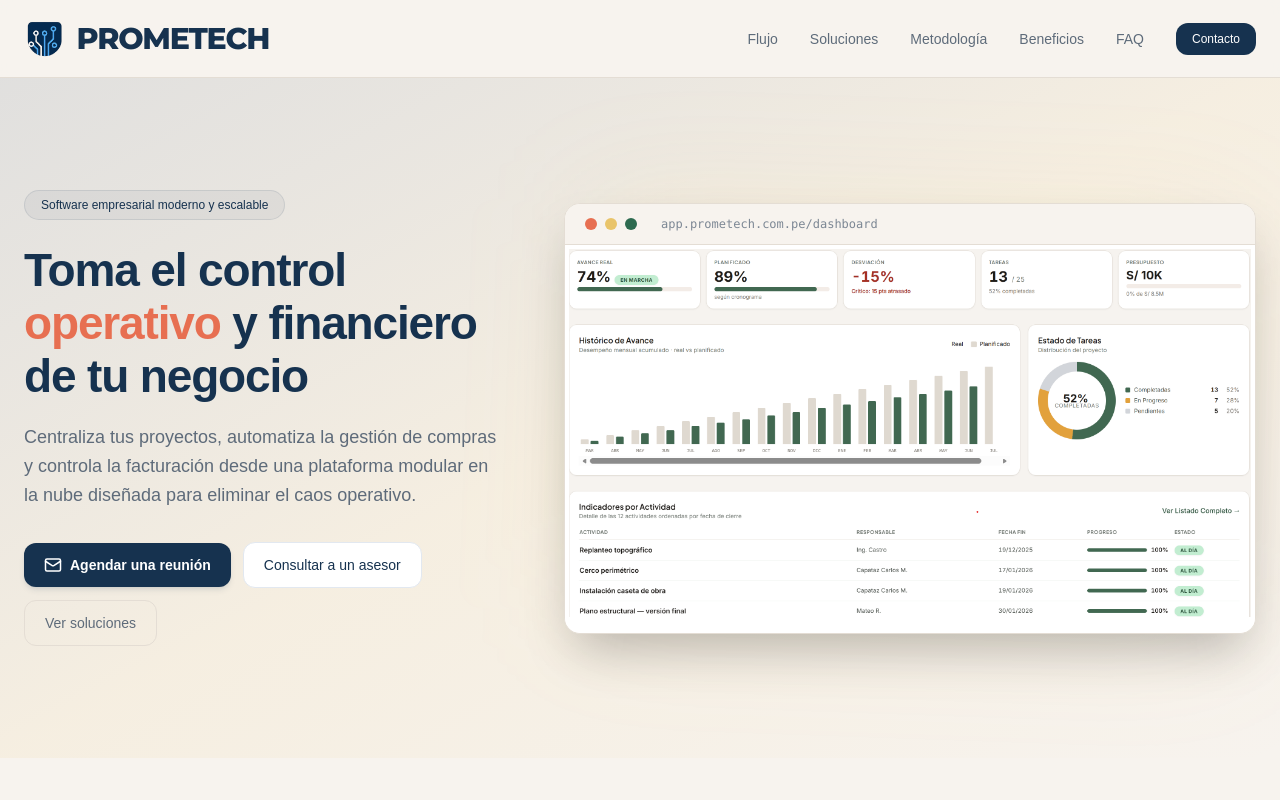
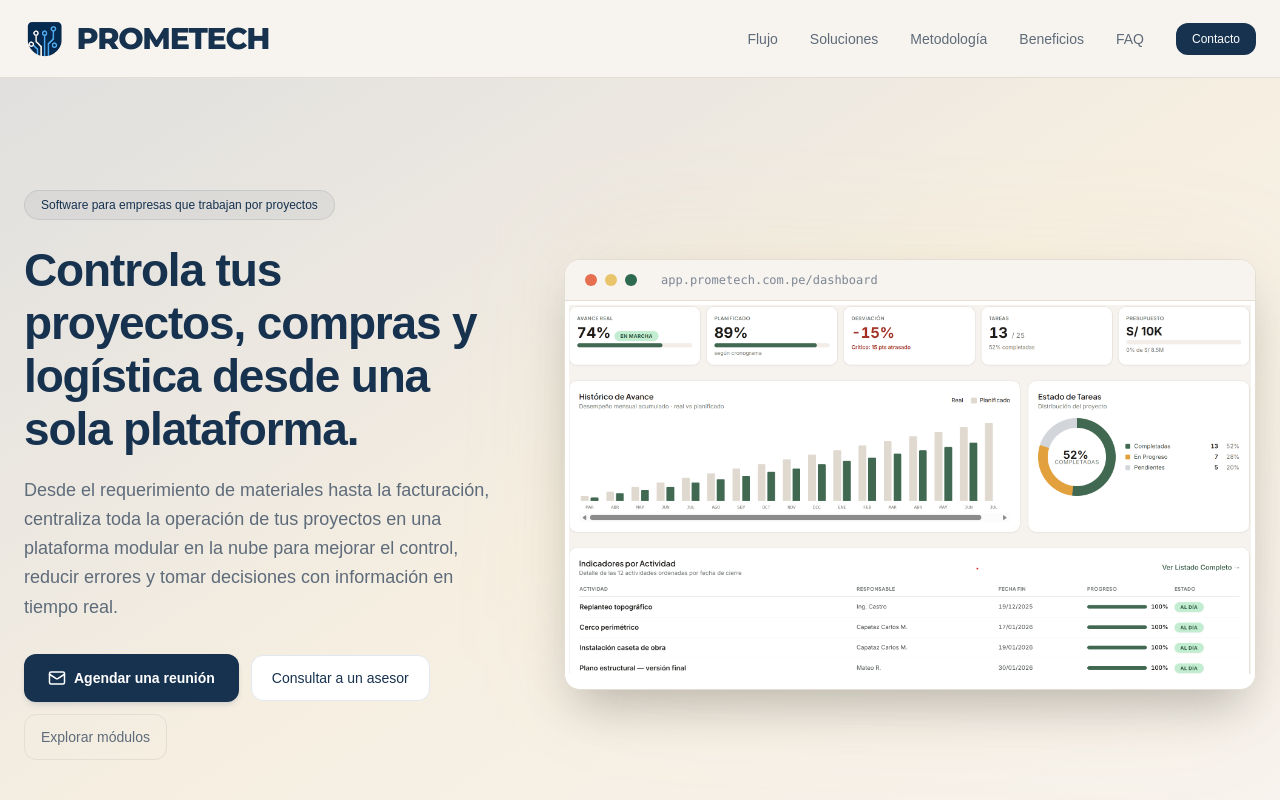
Before and after one commit to alexandermerino-prometech/landing-page, a Next.js app: page / in a window 1280 px wide. Shown: the top 800 px of the page. Built offline with nearby package versions, Linux system fonts and the light colour scheme.

Commit message:
updating Hero.tsx

```diff
--- a/app/components/Hero.tsx
+++ b/app/components/Hero.tsx
@@ -10,21 +10,22 @@ export default function Hero() {
         {/* Bloque Izquierdo: Textos y Acciones */}
         <div className="lg:col-span-5 flex flex-col justify-center">
           <div className="inline-flex items-center w-fit rounded-full border border-[#16324F]/10 bg-[#16324F]/5 px-4 py-1.5 text-xs font-medium text-[#16324F] mb-6 self-start">
-            Software empresarial moderno y escalable
+            Software para empresas que trabajan por proyectos
           </div>
 
-          <h2 className="text-4xl sm:text-5xl lg:text-[46px] font-extrabold leading-[1.15] tracking-tight mb-5 text-[#16324F]">
-            Toma el control <span className="text-[#E76F51]">operativo</span> y financiero de tu negocio
-          </h2>
+          <h1 className="text-4xl sm:text-5xl lg:text-[46px] font-extrabold leading-[1.15] tracking-tight mb-5 text-[#16324F]">
+            Controla tus proyectos, compras y logística desde una sola plataforma.
+          </h1>
 
           <p className="text-[#5E6B7A] text-lg leading-relaxed mb-8 max-w-xl">
-            Centraliza tus proyectos, automatiza la gestión de compras y controla la facturación desde una plataforma modular en la nube diseñada para eliminar el caos operativo.
+            Desde el requerimiento de materiales hasta la facturación, centraliza toda la operación de tus proyectos en una plataforma modular
+            en la nube para mejorar el control, reducir errores y tomar decisiones con información en tiempo real.
           </p>
 
           <div className="flex flex-wrap items-center gap-3">
             <a
               href="mailto:contacto@prometech.com.pe?subject=Solicitud%20de%20Demostración%20ERP%20-%20Prometech"
-              className="flex items-center gap-2 bg-[#16324F] hover:bg-[#1d436a] text-white text-sm font-semibold px-5 py-3 rounded-xl transition-all duration-300 shadow-md shadow-[#16324F]/10 hover:-translate-y-0.5"
+              className="flex items-center gap-2 bg-[#16324F] hover:bg-[#1d436a] text-white text-sm font-semibold px-6 py-3.5 rounded-xl transition-all duration-300 shadow-md shadow-[#16324F]/10 hover:-translate-y-0.5"
             >
               <svg xmlns="http://www.w3.org/2000/svg" width="18" height="18" viewBox="0 0 24 24" fill="none" stroke="currentColor" strokeWidth="2" strokeLinecap="round" strokeLinejoin="round">
                 <rect width="20" height="16" x="2" y="4" rx="2"/>
@@ -34,7 +35,7 @@ export default function Hero() {
             </a>
 
             <a
-              href="https://wa.me/51902041529?text=Hola,%20me%20interesa%20conecer%20más%20sobre%20sus%20servicios."
+              href="https://wa.me/51902041529?text=Hola,%20me%20interesa%20conocer%20más%20sobre%20sus%20servicios."
               target="_blank"
               rel="noopener noreferrer"
               className="bg-white border border-slate-200 hover:border-[#16324F] text-[#16324F] text-sm font-medium px-5 py-3 rounded-xl transition-all duration-300 hover:-translate-y-0.5"
@@ -46,9 +47,9 @@ export default function Hero() {
               href="https://www.youtube.com/@Prometech-Peru"
               target="_blank"
               rel="noopener noreferrer"
-              className="border border-[#E4DDD4] hover:border-[#16324F] text-sm text-[#5E6B7A] hover:text-[#16324F] transition-all px-5 py-3 rounded-xl"
+              className="border border-[#E4DDD4] hover:border-[#16324F] text-sm text-[#5E6B7A] hover:text-[#16324F] transition-all px-4 py-3 rounded-xl"
             >
-              <span>Ver soluciones</span>
+              <span>Explorar módulos</span>
             </a>
           </div>
         </div>
```
